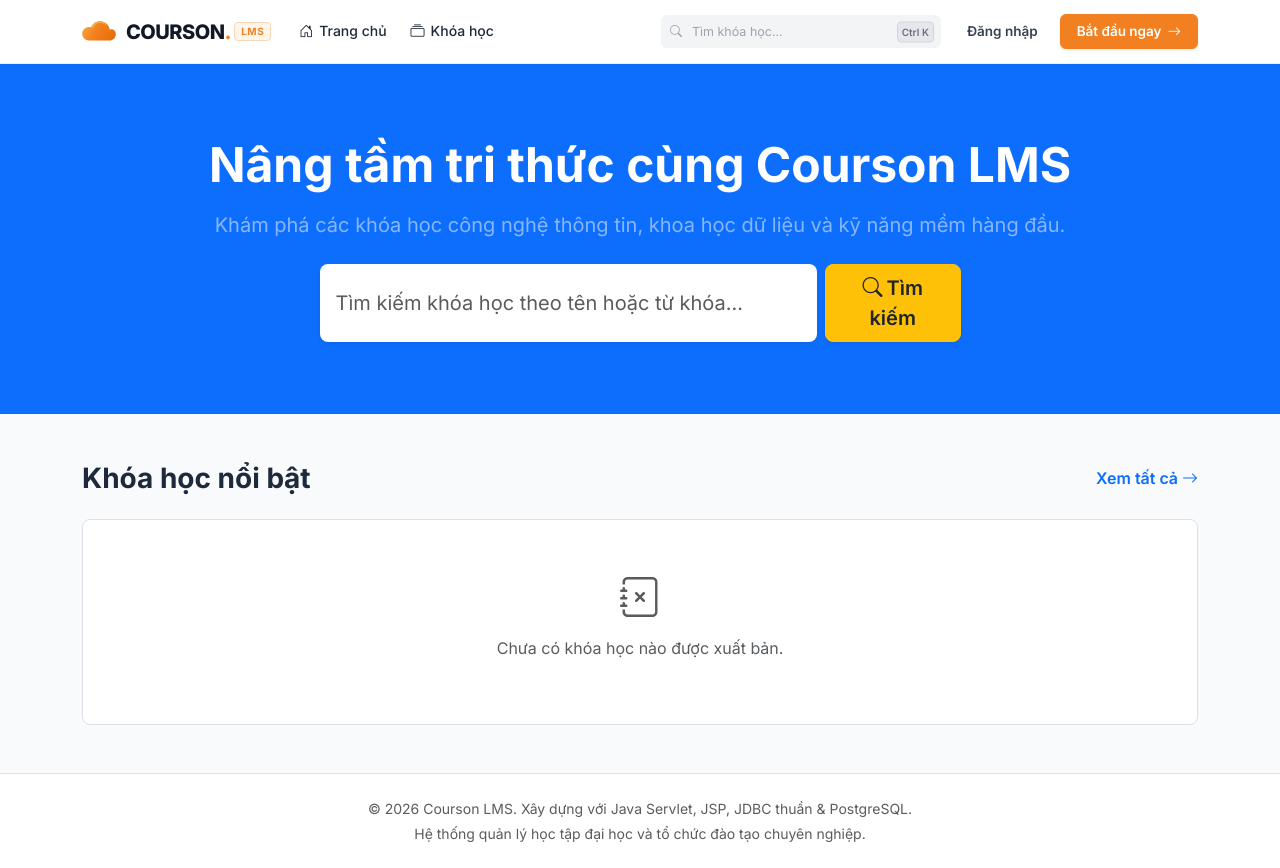
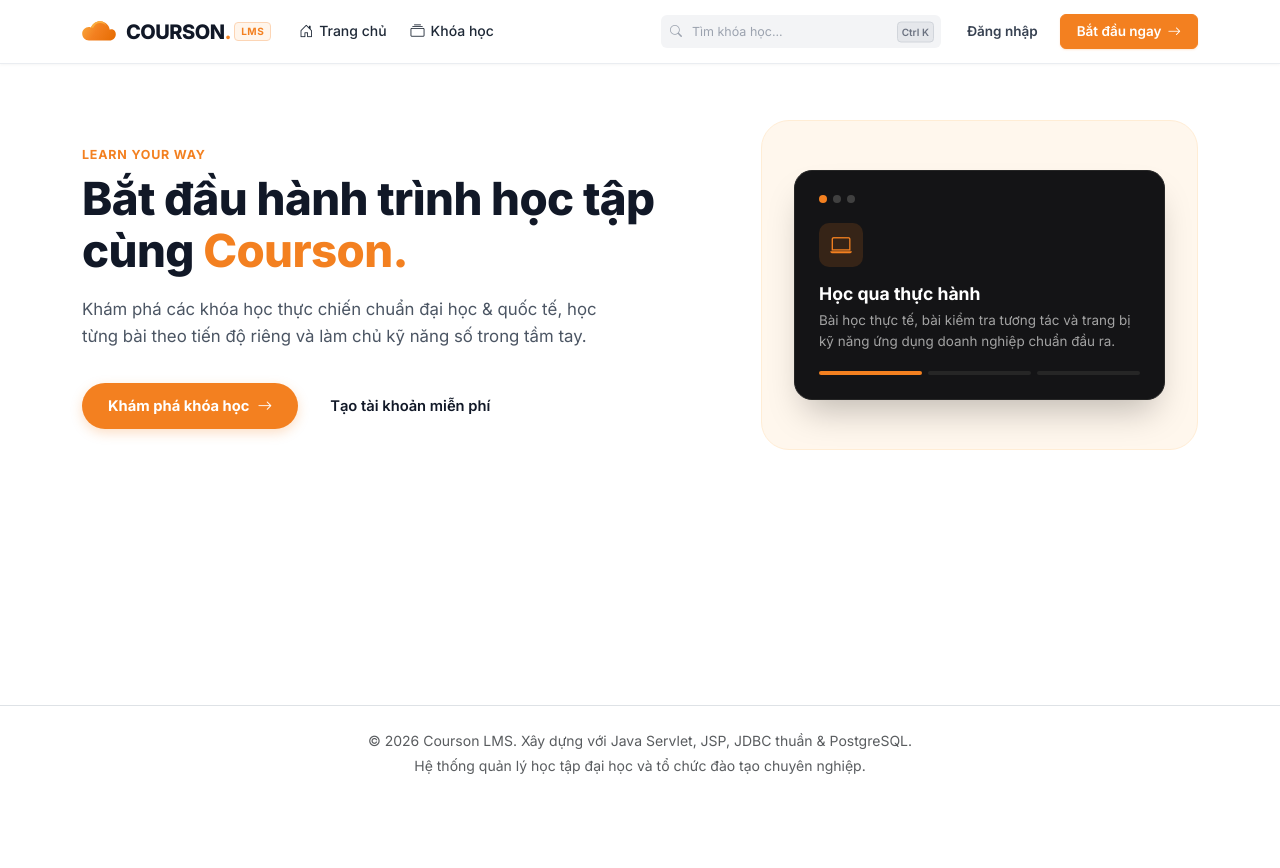
Before and after one commit to FUHN-KienNT/SE2051-NET_SWP391_G5, a Java web app: page /home in a window 1280 px wide. After the commit the page ends 774 px from the top, so only its background shows below. Run offline with Tomcat 11, a stand-in JSP engine, Linux system fonts and the light colour scheme; data that the repository does not hold is empty; database files in the repository are not loaded.

Commit message:
add modern introduce section to home page

```diff
--- a/src/main/webapp/WEB-INF/views/home/index.jsp
+++ b/src/main/webapp/WEB-INF/views/home/index.jsp
@@ -1,91 +1,277 @@
 <%@ page contentType="text/html; charset=UTF-8" pageEncoding="UTF-8" %>
 <%@ taglib prefix="c" uri="jakarta.tags.core" %>
-<c:set var="pageTitle" value="Trang chủ - Courson LMS" />
+<%@ taglib prefix="fmt" uri="jakarta.tags.fmt" %>
+<%@ taglib prefix="fn" uri="jakarta.tags.functions" %>
+
+<c:set var="pageTitle" value="Courson LMS - Nền tảng học trực tuyến thông minh" />
 <jsp:include page="../common/header.jsp" />
 <jsp:include page="../common/navbar.jsp" />
 
+<style>
+    :root {
+        --brand-orange: #F38020;
+        --brand-orange-hover: #E56B00;
+        --brand-orange-soft: #FFF7ED;
+        --brand-orange-border: #FFEDD5;
+        --text-heading: #111827;
+        --text-body: #4B5563;
+        --text-muted: #6B7280;
+        --border-color: #E5E7EB;
+        --bg-card: #FFFFFF;
+    }
+
+    body {
+        background-color: #FFFFFF !important;
+    }
+
+    .cf-navbar {
+        position: sticky !important;
+        top: 0 !important;
+        z-index: 1040 !important;
+        background-color: rgba(255, 255, 255, 0.96) !important;
+        backdrop-filter: blur(12px) !important;
+        -webkit-backdrop-filter: blur(12px) !important;
+    }
+
+    .eyebrow-tag {
+        font-size: 0.78rem;
+        font-weight: 700;
+        text-transform: uppercase;
+        letter-spacing: 0.8px;
+        color: var(--brand-orange);
+        margin-bottom: 8px;
+        display: inline-block;
+    }
+
+    .hero-section {
+        padding: 56px 0 64px;
+        background-color: #FFFFFF;
+    }
+    .hero-headline {
+        font-size: 2.85rem;
+        font-weight: 800;
+        line-height: 1.15;
+        color: var(--text-heading);
+        letter-spacing: -0.6px;
+        margin-bottom: 18px;
+    }
+    .hero-headline span.text-brand {
+        color: var(--brand-orange);
+    }
+    .hero-sub {
+        font-size: 1.05rem;
+        color: var(--text-body);
+        line-height: 1.65;
+        margin-bottom: 32px;
+        max-width: 520px;
+    }
+    .hero-actions {
+        display: flex;
+        align-items: center;
+        gap: 16px;
+        flex-wrap: wrap;
+    }
+    .btn-pill-primary {
+        background-color: var(--brand-orange);
+        color: #fff !important;
+        border: none;
+        border-radius: 9999px;
+        padding: 12px 26px;
+        font-weight: 700;
+        font-size: 0.92rem;
+        display: inline-flex;
+        align-items: center;
+        gap: 8px;
+        text-decoration: none;
+        transition: all 0.2s ease;
+        box-shadow: 0 4px 12px rgba(243, 128, 32, 0.25);
+    }
+    .btn-pill-primary:hover {
+        background-color: var(--brand-orange-hover);
+        transform: translateY(-1px);
+        box-shadow: 0 6px 16px rgba(243, 128, 32, 0.35);
+    }
+    .btn-pill-ghost {
+        color: var(--text-heading) !important;
+        font-weight: 600;
+        font-size: 0.92rem;
+        text-decoration: none;
+        padding: 12px 16px;
+        border-radius: 9999px;
+        transition: color 0.15s ease;
+    }
+    .btn-pill-ghost:hover {
+        color: var(--brand-orange) !important;
+    }
+
+    .hero-card-container {
+        background-color: #FFF7ED;
+        border: 1px solid #FFEDD5;
+        border-radius: 28px;
+        padding: 32px;
+        display: flex;
+        justify-content: center;
+        align-items: center;
+        min-height: 330px;
+        position: relative;
+    }
+    .hero-terminal-card {
+        background-color: #141416;
+        border: 1px solid #262626;
+        border-radius: 18px;
+        padding: 24px;
+        width: 100%;
+        max-width: 380px;
+        color: #fff;
+        box-shadow: 0 20px 35px -10px rgba(0, 0, 0, 0.25);
+    }
+    .terminal-dots {
+        display: flex;
+        gap: 6px;
+        margin-bottom: 20px;
+    }
+    .terminal-dot {
+        width: 8px;
+        height: 8px;
+        border-radius: 50%;
+        background-color: #404040;
+    }
+    .terminal-dot.active {
+        background-color: var(--brand-orange);
+    }
+    .terminal-icon-box {
+        width: 44px;
+        height: 44px;
+        border-radius: 10px;
+        background-color: rgba(243, 128, 32, 0.15);
+        color: var(--brand-orange);
+        display: flex;
+        align-items: center;
+        justify-content: center;
+        font-size: 1.35rem;
+        margin-bottom: 16px;
+    }
+    .terminal-title {
+        font-size: 1.1rem;
+        font-weight: 700;
+        margin-bottom: 6px;
+        color: #fff;
+    }
+    .terminal-desc {
+        font-size: 0.84rem;
+        color: #A3A3A3;
+        line-height: 1.5;
+        margin-bottom: 20px;
+    }
+    .terminal-bars {
+        display: flex;
+        gap: 6px;
+    }
+    .terminal-bar {
+        height: 4px;
+        flex: 1;
+        border-radius: 9999px;
+        background-color: #262626;
+    }
+    .terminal-bar.filled {
+        background-color: var(--brand-orange);
+    }
+</style>
+
 <main class="main-content">
-    <!-- Hero Section -->
-    <section class="bg-primary text-white py-5">
-        <div class="container py-4 text-center">
-            <h1 class="display-5 fw-bold mb-3">Nâng tầm tri thức cùng Courson LMS</h1>
-            <p class="lead mb-4 text-white-50">Khám phá các khóa học công nghệ thông tin, khoa học dữ liệu và kỹ năng mềm hàng đầu.</p>
 
-            <div class="row justify-content-center">
-                <div class="col-md-7">
-                    <form action="${pageContext.request.contextPath}/home" method="GET" class="d-flex gap-2">
-                        <input type="hidden" name="action" value="search">
-                        <input type="text" name="keyword" value="${keyword}" class="form-control form-control-lg border-0 shadow-sm" placeholder="Tìm kiếm khóa học theo tên hoặc từ khóa...">
-                        <button type="submit" class="btn btn-warning btn-lg px-4 fw-semibold text-dark shadow-sm">
-                            <i class="bi bi-search me-1"></i>Tìm kiếm
-                        </button>
-                    </form>
+    <section class="hero-section">
+        <div class="container">
+            <div class="row align-items-center g-5">
+
+                <div class="col-lg-7">
+                    <c:choose>
+                        <c:when test="${sessionScope.CURRENT_USER != null}">
+                            <span class="eyebrow-tag">CHÀO MỪNG BẠN QUAY TRỞ LẠI</span>
+                            <h1 class="hero-headline">
+                                Tiếp tục học tập cùng <span class="text-brand">Courson.</span>
+                            </h1>
+                            <p class="hero-sub">
+                                Xin chào <strong>${not empty sessionScope.CURRENT_USER.fullName ? sessionScope.CURRENT_USER.fullName : sessionScope.CURRENT_USER.username}</strong>! Hãy tiếp tục các bài giảng, kiểm tra tiến độ và tích lũy chứng chỉ kỹ năng ngay hôm nay.
+                            </p>
+                            <div class="hero-actions">
+                                <c:choose>
+                                    <c:when test="${sessionScope.CURRENT_USER.roleName == 'STUDENT'}">
+                                        <a href="${pageContext.request.contextPath}/registrations/my" class="btn-pill-primary">
+                                            Khóa học của tôi <i class="bi bi-arrow-right"></i>
+                                        </a>
+                                        <a href="${pageContext.request.contextPath}/courses/catalog" class="btn-pill-ghost">
+                                            Khám phá thêm khóa học
+                                        </a>
+                                    </c:when>
+                                    <c:when test="${sessionScope.CURRENT_USER.roleName == 'EXPERT'}">
+                                        <a href="${pageContext.request.contextPath}/expert/dashboard" class="btn-pill-primary">
+                                            Expert Studio <i class="bi bi-arrow-right"></i>
+                                        </a>
+                                        <a href="${pageContext.request.contextPath}/courses/catalog" class="btn-pill-ghost">
+                                            Xem danh mục khóa học
+                                        </a>
+                                    </c:when>
+                                    <c:otherwise>
+                                        <a href="${pageContext.request.contextPath}/admin/dashboard" class="btn-pill-primary">
+                                            Trang Quản trị <i class="bi bi-arrow-right"></i>
+                                        </a>
+                                        <a href="${pageContext.request.contextPath}/courses/catalog" class="btn-pill-ghost">
+                                            Xem danh mục khóa học
+                                        </a>
+                                    </c:otherwise>
+                                </c:choose>
+                            </div>
+                        </c:when>
+
+                        <c:otherwise>
+                            <span class="eyebrow-tag">LEARN YOUR WAY</span>
+                            <h1 class="hero-headline">
+                                Bắt đầu hành trình học tập cùng <span class="text-brand">Courson.</span>
+                            </h1>
+                            <p class="hero-sub">
+                                Khám phá các khóa học thực chiến chuẩn đại học & quốc tế, học từng bài theo tiến độ riêng và làm chủ kỹ năng số trong tầm tay.
+                            </p>
+                            <div class="hero-actions">
+                                <a href="${pageContext.request.contextPath}/courses/catalog" class="btn-pill-primary">
+                                    Khám phá khóa học <i class="bi bi-arrow-right"></i>
+                                </a>
+                                <a href="${pageContext.request.contextPath}/auth/register" class="btn-pill-ghost">
+                                    Tạo tài khoản miễn phí
+                                </a>
+                            </div>
+                        </c:otherwise>
+                    </c:choose>
                 </div>
+
+                <div class="col-lg-5">
+                    <div class="hero-card-container">
+                        <div class="hero-terminal-card">
+                            <div class="terminal-dots">
+                                <div class="terminal-dot active"></div>
+                                <div class="terminal-dot"></div>
+                                <div class="terminal-dot"></div>
+                            </div>
+                            <div class="terminal-icon-box">
+                                <i class="bi bi-laptop"></i>
+                            </div>
+                            <h3 class="terminal-title">Học qua thực hành</h3>
+                            <p class="terminal-desc">
+                                Bài học thực tế, bài kiểm tra tương tác và trang bị kỹ năng ứng dụng doanh nghiệp chuẩn đầu ra.
+                            </p>
+                            <div class="terminal-bars">
+                                <div class="terminal-bar filled"></div>
+                                <div class="terminal-bar"></div>
+                                <div class="terminal-bar"></div>
+                            </div>
+                        </div>
+                    </div>
+                </div>
+
             </div>
         </div>
     </section>
 
-    <!-- Courses Grid -->
-    <section class="py-5">
-        <div class="container">
-            <div class="d-flex justify-content-between align-items-center mb-4">
-                <h3 class="fw-bold mb-0">Khóa học nổi bật</h3>
-                <a href="${pageContext.request.contextPath}/courses/catalog" class="text-primary text-decoration-none fw-semibold">
-                    Xem tất cả <i class="bi bi-arrow-right"></i>
-                </a>
-            </div>
-
-            <c:choose>
-                <c:when test="${empty courses}">
-                    <div class="text-center py-5 bg-white rounded-3 border">
-                        <i class="bi bi-journal-x fs-1 text-muted"></i>
-                        <p class="text-muted mt-2">Chưa có khóa học nào được xuất bản.</p>
-                    </div>
-                </c:when>
-                <c:otherwise>
-                    <div class="row row-cols-1 row-cols-md-3 g-4">
-                        <c:forEach var="c" items="${courses}">
-                            <div class="col">
-                                <div class="card h-100 shadow-sm border-0 overflow-hidden">
-                                    <a href="${pageContext.request.contextPath}/courses/detail?id=${c.id}" class="d-block position-relative">
-                                        <img src="${c.thumbnailUrl}" class="card-img-top" alt="${c.title}" style="height: 190px; object-fit: cover;" onerror="this.src='https://images.unsplash.com/photo-1516321318423-f06f85e504b3?w=800&auto=format&fit=crop&q=60'">
-                                        <span class="position-absolute top-0 end-0 m-2 badge bg-dark bg-opacity-75 text-white">
-                                            <i class="bi bi-play-circle me-1"></i>${c.totalLessons} bài học
-                                        </span>
-                                    </a>
-                                    <div class="card-body d-flex flex-column">
-                                        <div class="d-flex justify-content-between align-items-start mb-2">
-                                            <span class="badge bg-primary-subtle text-primary border border-primary-subtle">
-                                                ${c.categoryName != null ? c.categoryName : "Chung"}
-                                            </span>
-                                            <span class="fw-bold text-success">
-                                                <c:choose>
-                                                    <c:when test="${c.price <= 0}">Miễn phí</c:when>
-                                                    <c:otherwise>${c.price} VNĐ</c:otherwise>
-                                                </c:choose>
-                                            </span>
-                                        </div>
-                                        <h5 class="card-title fw-bold text-truncate" title="${c.title}">
-                                            <a href="${pageContext.request.contextPath}/courses/detail?id=${c.id}" class="text-dark text-decoration-none">${c.title}</a>
-                                        </h5>
-                                        <p class="card-text text-muted small flex-grow-1" style="display: -webkit-box; -webkit-line-clamp: 2; -webkit-box-orient: vertical; overflow: hidden;">
-                                            ${c.description != null ? c.description : "Chưa có mô tả chi tiết."}
-                                        </p>
-                                        <div class="pt-3 border-top d-flex justify-content-between align-items-center">
-                                            <small class="text-muted"><i class="bi bi-book me-1"></i>${c.modules.size()} Chương</small>
-                                            <a href="${pageContext.request.contextPath}/courses/detail?id=${c.id}" class="btn btn-outline-primary btn-sm px-3">
-                                                Xem chi tiết
-                                            </a>
-                                        </div>
-                                    </div>
-                                </div>
-                            </div>
-                        </c:forEach>
-                    </div>
-                </c:otherwise>
-            </c:choose>
-        </div>
-    </section>
 </main>
 
 <jsp:include page="../common/footer.jsp" />
```
